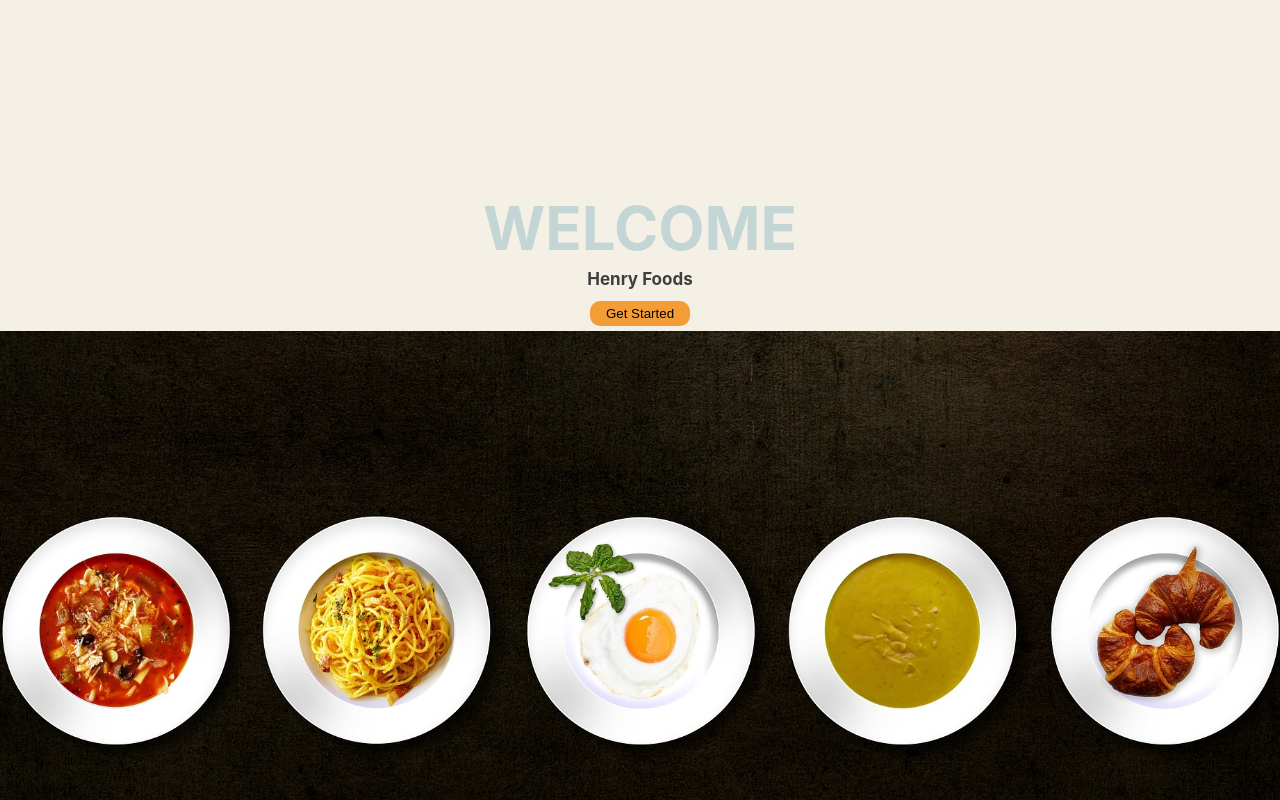
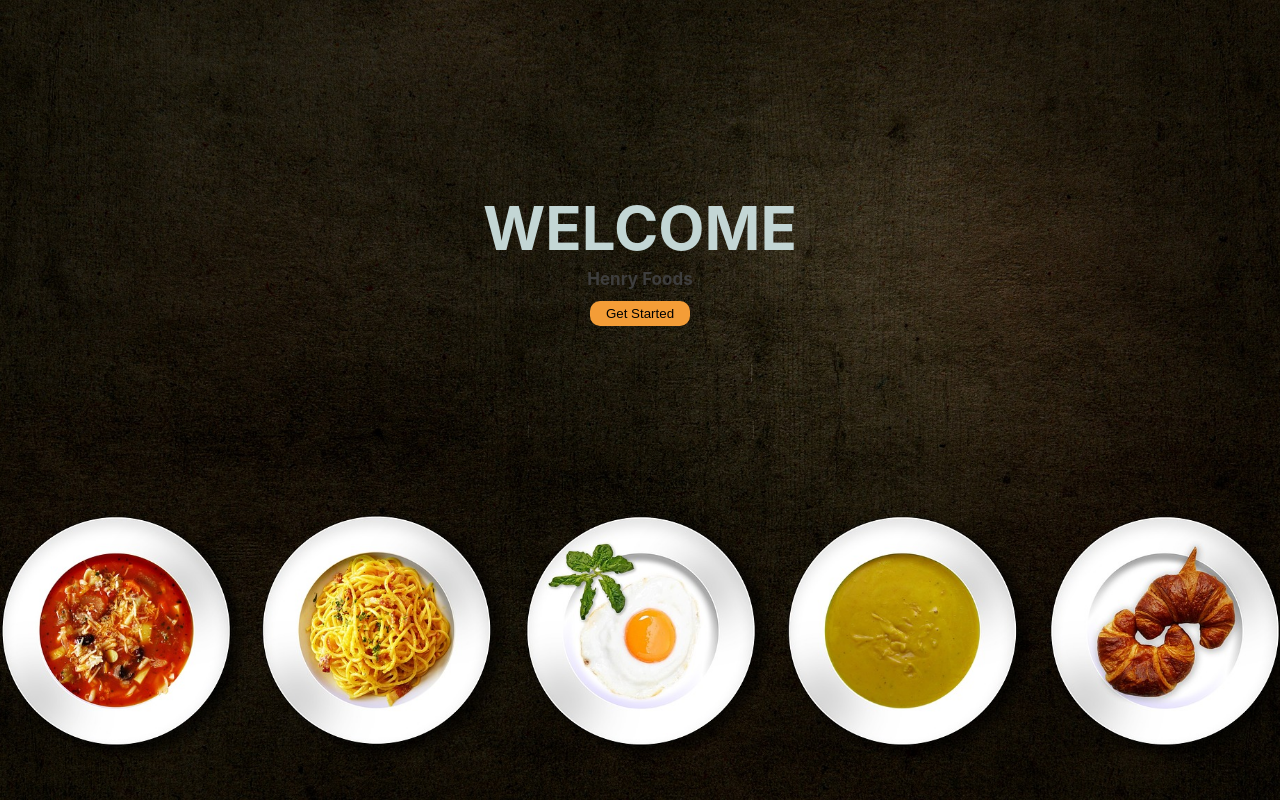
Before and after one commit to Jpenagos32/PI-food-front, a React (Create React App) app: page / in a window 1280 px wide. Built offline with nearby package versions, Linux system fonts and the light colour scheme.

Commit message:
corrigiendo errores de estilos

```diff
--- a/src/App.css
+++ b/src/App.css
@@ -38,8 +38,7 @@ html {
 	margin: 0;
 }
 
-.darkMode,
-html {
+.darkMode {
 	background-color: #282c34;
 	color: var(--oscuro-gris-claro);
 	background-size: cover;
@@ -49,8 +48,7 @@ html {
 	color: var(--oscuro-gris-claro);
 }
 
-.lightMode,
-html {
+.lightMode {
 	background-color: var(--blanco-crema-principal);
 	color: var(--claro-gris-oscuro);
 	background-size: cover;
--- a/src/components/LandingPage/LandingPage.jsx
+++ b/src/components/LandingPage/LandingPage.jsx
@@ -13,6 +13,7 @@ const LandingPage = (props) => {
 				</Link>
 			</div>
 			<img src={LandingBg} alt='Dishes' className={styles.lndngBg} />
+			{/* <div className={styles.overlay}></div> */}
 		</div>
 	);
 };
--- a/src/components/LandingPage/LandingPage.module.css
+++ b/src/components/LandingPage/LandingPage.module.css
@@ -1,4 +1,4 @@
-/* Hacer que la imagen Sea el fondo de la landing */
+/* Hacer que la imagen Sea el fondo de la landing  */
 .lndngBg {
 	position: absolute;
 	top: 0;
@@ -14,15 +14,14 @@
 	display: flex;
 	align-items: center;
 	justify-content: center;
+	background-image: url('../../images/landing/LandingBg.jpg');
+	background-size: cover;
 }
 
 .container h1 {
 	color: #c3d6d5;
 }
 
-.container .txt h1 {
-	background-color: unset;
-}
 .txt {
 	font-size: 30px;
 	margin-top: 15%;
--- a/src/index.js
+++ b/src/index.js
@@ -8,7 +8,10 @@ import { Provider } from 'react-redux';
 import store from './Redux/store';
 import axios from 'axios';
 
+// ? PARA ENTORNO DE DESARROLLO
 // axios.defaults.baseURL = 'http://localhost:3001';
+
+// ? PARA ENTORNO DE PRODUCCIÓN:
 axios.defaults.baseURL = 'https://pi-food-back-production-b752.up.railway.app';
 
 ReactDOM.render(
```
Also changed, not shown: src/App.js (+0 -12 lines).
